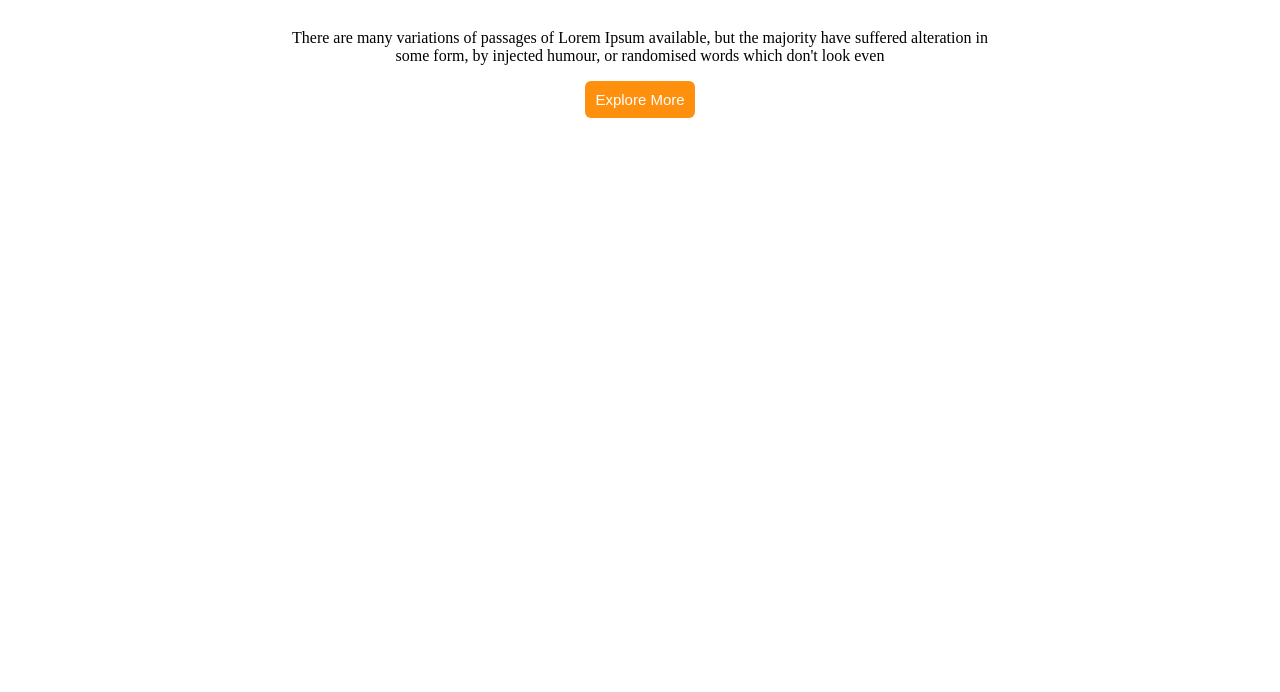
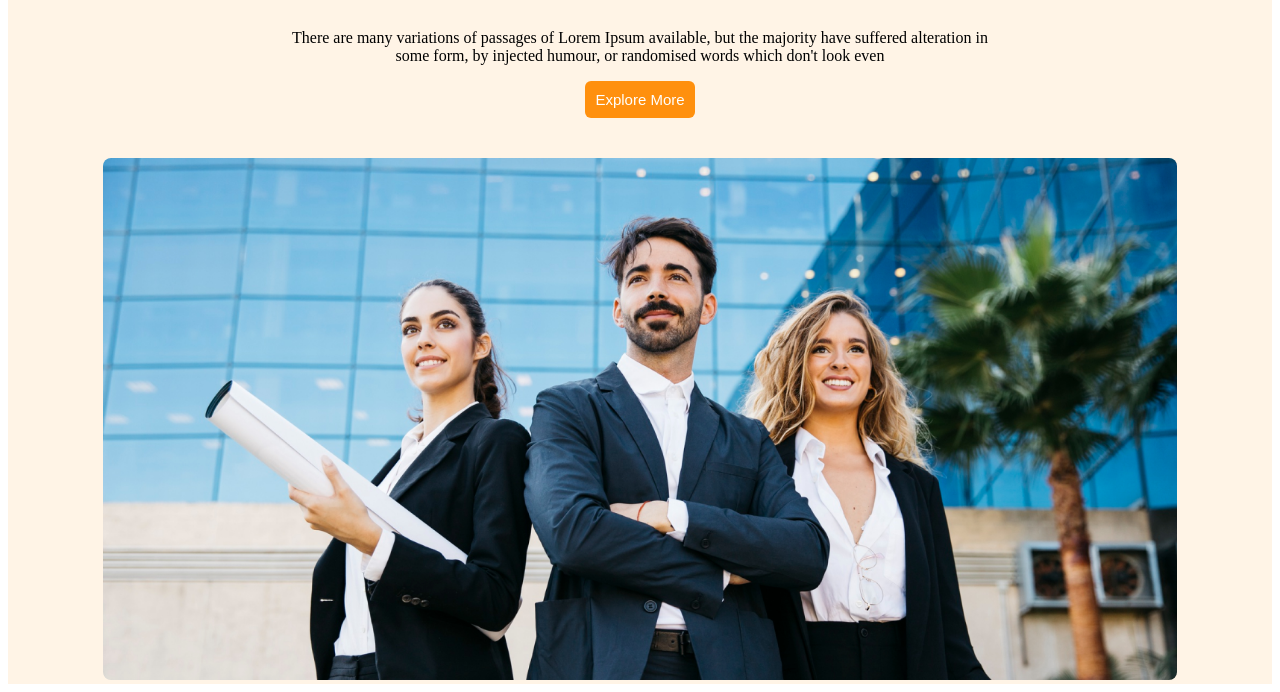
Before and after one commit to zahidrayhan98/assignment-2, a plain HTML site: page index.html in a window 1280 px wide. Shown: the part 327-1019 px from the top of the page. Before the commit the page ends 800 px from the top, so only its background shows below. Drawn offline with Linux system fonts and the light colour scheme.

Commit message:
header finish

```diff
--- a/index.html
+++ b/index.html
@@ -28,7 +28,15 @@
                         </h1>
                         <p class="lower-para">There are many variations of passages of Lorem Ipsum available, but the majority have suffered alteration in <br> some form, by injected humour, or randomised words which don't look even</p>
                         <button class="btn-primary">Explore More</button>
+                        <div>
+                            <img src="images/banner.png" alt="">
+                       </div>
+
+
+
                 </div>
+
+
             </div>
 
     </header>
--- a/styles/styles.css
+++ b/styles/styles.css
@@ -5,7 +5,7 @@
 } */
 /* header section */
 .header-title{
-    /* background: rgba(255, 144, 14, 0.1); */
+     background: rgba(255, 144, 14, 0.1);
 }
 .title{
     margin-top: 18px;
@@ -49,4 +49,10 @@ ul{
 color: #FFFFFF;
 font-size: 15px;
 border-radius: 6px;
+
 }
+  .sub-title img{
+width: 85%;
+border-radius: 8px;
+margin-top: 40px;
+}
```
